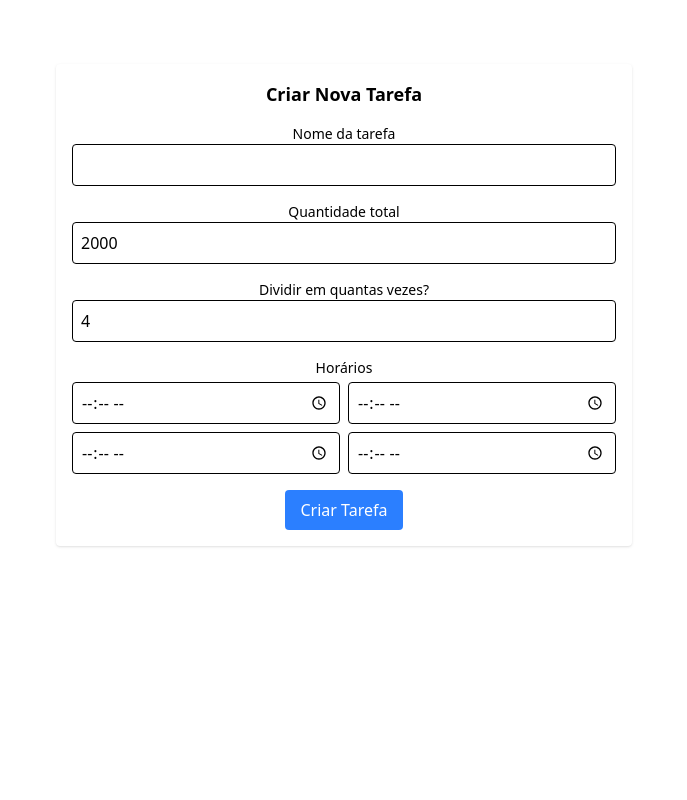
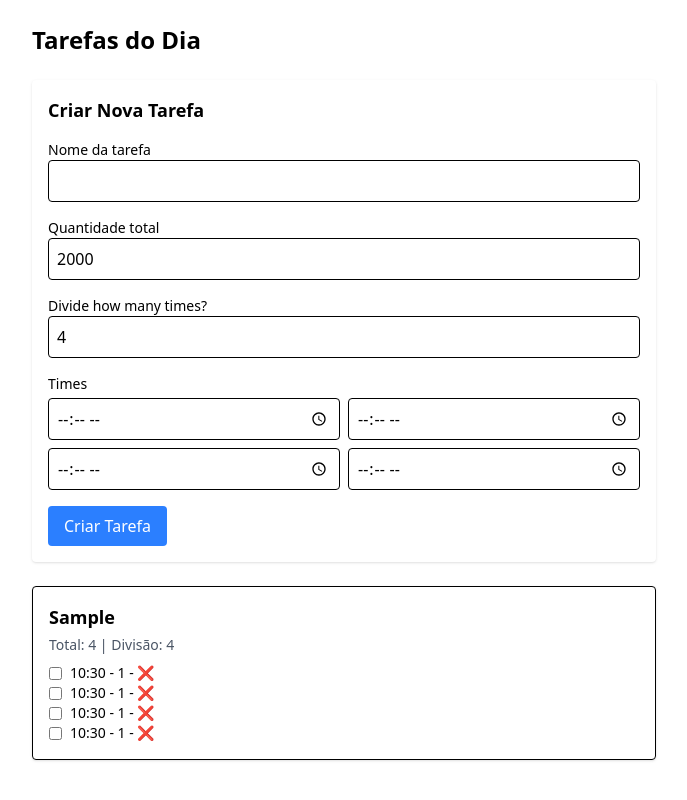
Before and after one commit to CristianBrogni/daily-task-app, a React app: page / in a window 1280 px wide. Both pictures are taken after typing "Sample", "10:30", "10:30", "10:30", "10:30" into the empty fields and a click on the button "Criar Tarefa". Shown: the whole page, without its empty margins (296-983 px from the left). Built offline with nearby package versions, Linux system fonts and the light colour scheme; the HTML template or start-up script is replaced by a standard one.

Commit message:
feat: listar tarefas, salvar no localStorage e marcar subtarefas como concluidas

```diff
--- a/src/App.tsx
+++ b/src/App.tsx
@@ -1,19 +1,44 @@
-import { useState } from 'react'
+import { useState, useEffect } from 'react'
 import TaskForm from './components/TaskForm'
 import type { Task } from './types'
-import './App.css'
+import { saveTasks, loadTasks } from './utils/storage'
+import TaskList from './components/TaskList'
 
 function App() {
+
+  const [tasks, setTasks] = useState<Task[]>([]);
+
+  useEffect(() => {
+    const savedTasks = loadTasks();
+    setTasks(savedTasks);
+  }, []);
+
   const handleCreateTask = (task: Task) => {
-    console.log("Nova tarefa criada:", task);
-    // Aqui você pode salvar no LocalStorage ou no estado
+    const newTasks = [...tasks, task];
+    setTasks(newTasks);
+    saveTasks(newTasks);
   };
 
+  const handleToggleSubTask = (taskId: string, subIndex: number) => {
+    const newTasks = tasks.map((task) => {
+      if (task.id != taskId) return task;
+
+      const newTasks = task.subtasks.map((sub, i) => i === subIndex ? {...sub, completed: !sub.completed} : sub);
+
+      return { ...task, subtasks: newTasks};
+  });
+
+  setTasks(newTasks);
+  saveTasks(newTasks);
+};
+
   return (
-    <div className="max-w-xl mx-auto mt-8">
+    <main className="max-w-2xl mx-auto p-6">
+      <h1 className="text-2xl font-bold mb-6">Tarefas do Dia</h1>
       <TaskForm onCreate={handleCreateTask} />
-    </div>
+      <TaskList tasks={tasks} onToggleSubTask={handleToggleSubTask}/>
+    </main>
   );
 }
 
-export default App
+export default App;
--- a/src/components/TaskForm.tsx
+++ b/src/components/TaskForm.tsx
@@ -7,45 +7,45 @@ interface TaskFormProps {
 }
 
 export default function TaskForm({ onCreate }: TaskFormProps) {
-  const [nome, setNome] = useState("");
+  const [name, setName] = useState("");
   const [total, setTotal] = useState(4);
-  const [divisao, setDivisao] = useState(4);
-  const [horarios, setHorarios] = useState<string[]>(Array(4).fill(""));
+  const [division, setDivision] = useState(4);
+  const [times, setTimes] = useState<string[]>(Array(4).fill(""));
 
-  const handleHorarioChange = (index: number, value: string) => {
-    const novosHorarios = [...horarios];
-    novosHorarios[index] = value;
-    setHorarios(novosHorarios);
+  const handleTimeChange = (index: number, value: string) => {
+    const newTimes = [...times];
+    newTimes[index] = value;
+    setTimes(newTimes);
   };
 
   const handleSubmit = (e: React.FormEvent) => {
     e.preventDefault();
 
-    const quantidadePorSub = total / divisao;
+    const amountPerSub = total / division;
 
-    const subtarefas: SubTask[] = horarios.map((horario) => ({
-      horario,
-      quantidade: quantidadePorSub,
-      concluido: false,
+    const subtasks: SubTask[] = times.map((time) => ({
+      time,
+      amount: amountPerSub,
+      completed: false,
     }));
 
-    const novaTask: Task = {
+    const newTask: Task = {
       id: uuidv4(),
-      nome,
+      name,
       total,
-      divisao,
-      horarios,
-      criadoEm: new Date().toISOString(),
-      subtarefas,
+      division,
+      times,
+      createdAt: new Date().toISOString(),
+      subtasks,
     };
 
-    onCreate(novaTask);
+    onCreate(newTask);
 
-    // Limpar o formulário
-    setNome("");
+    // Clear the form
+    setName("");
     setTotal(2000);
-    setDivisao(4);
-    setHorarios(Array(4).fill(""));
+    setDivision(4);
+    setTimes(Array(4).fill(""));
   };
 
   return (
@@ -56,8 +56,8 @@ export default function TaskForm({ onCreate }: TaskFormProps) {
         <label className="block text-sm font-medium">Nome da tarefa</label>
         <input
           type="text"
-          value={nome}
-          onChange={(e) => setNome(e.target.value)}
+          value={name}
+          onChange={(e) => setName(e.target.value)}
           className="border p-2 w-full rounded"
           required
         />
@@ -75,30 +75,29 @@ export default function TaskForm({ onCreate }: TaskFormProps) {
       </div>
 
       <div>
-        <label className="block text-sm font-medium">Dividir em quantas vezes?</label>
+        <label className="block text-sm font-medium">Divide how many times?</label>
         <input
           type="number"
           min={1}
-          value={divisao}
+          value={division}
           onChange={(e) => {
             const val = Number(e.target.value);
-            setDivisao(val);
-            setHorarios(Array(val).fill(""));
+            setDivision(val);
+            setTimes(Array(val).fill(""));
           }}
           className="border p-2 w-full rounded"
           required
         />
       </div>
-
       <div>
-        <label className="block text-sm font-medium mb-1">Horários</label>
+        <label className="block text-sm font-medium mb-1">Times</label>
         <div className="grid grid-cols-2 gap-2">
-          {horarios.map((horario, index) => (
+          {times.map((time, index) => (
             <input
               key={index}
               type="time"
-              value={horario}
-              onChange={(e) => handleHorarioChange(index, e.target.value)}
+              value={time}
+              onChange={(e) => handleTimeChange(index, e.target.value)}
               className="border p-2 rounded"
               required
             />
--- a/src/components/TaskList.tsx
+++ b/src/components/TaskList.tsx
@@ -0,0 +1,35 @@
+import type { Task } from "../types";
+
+interface Props {
+    tasks: Task[];
+    onToggleSubTask: (taskId: string, subIndex: number) => void;
+}
+
+export default function TaskList({ tasks, onToggleSubTask}: Props) {
+    if (tasks.length === 0) {
+        return <p className="text-gray-500">Nenhuma tarefa encontrada</p>
+    }
+
+    return (
+        <div className="mt-6 space-y-4">
+            {tasks.map((task) => (
+                <div key={task.id} className="border p-4 rounded shadow">
+                    <h3 className="text-lg font-bold mb-1">{task.name}</h3>
+                    <p className="text-sm text-gray-600">Total: {task.total} | Divisão: {task.division}</p>
+                    <ul className="mt-2 text-sm list-disc list-inside">
+                        {task.subtasks.map((subtask, i) => (
+                            <li key={i} className="flex items-center gap-2">
+                                <input type="checkbox" checked={subtask.completed} onChange={() => onToggleSubTask(task.id, i)} />
+
+                                <span>
+                                {subtask.time} - {subtask.amount} - {" "}
+                                {subtask.completed ? "✅" : "❌"}
+                                </span>
+                            </li>
+                        ))}
+                    </ul>
+                </div>
+            ))}
+        </div>
+    )
+}
--- a/src/types/index.ts
+++ b/src/types/index.ts
@@ -1,15 +1,15 @@
 export interface SubTask {
-    horario: string;      // "08:00"
-    quantidade: number;   // 500 (ml, ou unidade equivalente)
-    concluido: boolean;   // foi feita?
-  }
+    time: string;      // "08:00"
+    amount: number;   // 500 (ml, or equivalent unit)
+    completed: boolean;   // was it done?
+}
 
-  export interface Task {
+export interface Task {
     id: string;
-    nome: string;
+    name: string;
     total: number;
-    divisao: number;
-    horarios: string[];        // mesmo tamanho que "divisao"
-    criadoEm: string;
-    subtarefas: SubTask[];
-  }
+    division: number;
+    times: string[];        // same length as "division"
+    createdAt: string;
+    subtasks: SubTask[];
+}
```
